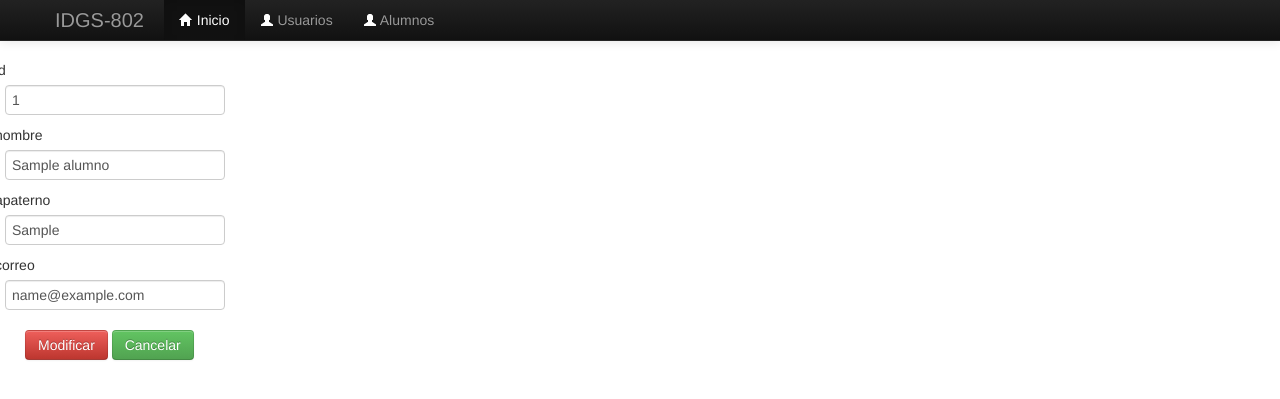
After one commit to IDGS-802-21000036/Flask_BD_IDGS802, a Flask app: page /modificar?id=1 in a window 1280 px wide. The commit adds this page. Shown: the top 399 px of the page. Run offline with Flask 3, Linux system fonts and the light colour scheme; tables that the repository leaves empty hold one stand-in row (values such as "Sample post"); some libraries are stand-ins or nearby versions.

Commit message:
DALG | 29/02/2024 | ABC Completo

```diff
--- a/main.py
+++ b/main.py
@@ -1,4 +1,4 @@
-from flask import Flask, request, render_template, Response
+from flask import Flask, request, render_template, Response, redirect, url_for
 from flask_wtf.csrf import CSRFProtect
 from flask import flash
 from models import db
@@ -56,6 +56,46 @@ def alumnos():
     else:
         return render_template("alumnos.html", form = alumn_form)
 
+@app.route('/eliminar', methods=['GET', 'POST'])
+def eliminar():
+    alumno_form = forms.UsersForm2(request.form)
+    if request.method == "GET":
+        id = request.args.get('id')
+        alumno = db.session.query(Alumnos).filter(Alumnos.id == id).first()
+        alumno_form.id.data = request.args.get('id')
+        alumno_form.nombre.data = alumno.nombre
+        alumno_form.apaterno.data = alumno.apaterno
+        alumno_form.email.data = alumno.email
+    if request.method == "POST":
+        id = alumno_form.id.data
+        alumno=Alumnos.query.get(id)
+        db.session.delete(alumno)
+        db.session.commit()
+        #alumno = Alumnos.query.filter_by(id = alumno_form.id.data).delete()
+        return redirect(url_for('ABCompleto'))
+    return render_template("eliminar.html", form = alumno_form)
+
+@app.route('/modificar', methods=['GET', 'POST'])
+def modificar():
+    alumno_form = forms.UsersForm2(request.form)
+    if request.method == "GET":
+        id = request.args.get('id')
+        alumno = db.session.query(Alumnos).filter(Alumnos.id == id).first()
+        alumno_form.id.data = request.args.get('id')
+        alumno_form.nombre.data = alumno.nombre
+        alumno_form.apaterno.data = alumno.apaterno
+        alumno_form.email.data = alumno.email
+    if request.method == "POST":
+        id = alumno_form.id.data
+        alumno = db.session.query(Alumnos).filter(Alumnos.id == id).first()
+        alumno.nombre = alumno_form.nombre.data
+        alumno.apaterno = alumno_form.apaterno.data
+        alumno.email = alumno_form.email.data
+        db.session.add(alumno)
+        db.session.commit()
+        return redirect(url_for('ABCompleto'))
+    return render_template("modificar.html", form = alumno_form)
+
 if __name__ == "__main__":
     csrf.init_app(app)
     db.init_app(app)
--- a/templates/ABC_Completo.html
+++ b/templates/ABC_Completo.html
@@ -20,8 +20,8 @@
                         <td>{{alumno.nombre}}</td>
                         <td>{{alumno.apaterno}}</td>
                         <td>{{alumno.email}}</td>
-                        <td><a href="eliminar.html?id={{alumno.id}}" class="btn btn-danger">Eliminar</a></td>
-                        <td><a href="modificar.html?id={{alumno.id}}" class="btn btn-warning">Modificar</a></td>
+                        <td><a href="/eliminar?id={{alumno.id}}" class="btn btn-danger">Eliminar</a></td>
+                        <td><a href="/modificar?id={{alumno.id}}" class="btn btn-warning">Modificar</a></td>
                     </tr>
                     {%endfor%}
                 </tbody>
--- /dev/null
+++ b/templates/modificar.html
@@ -0,0 +1,27 @@
+{% extends "layout2.html"%}
+{%from "_macros.html" import render_field%}
+{%block content%}
+        <div class="container">
+                <div class="row">
+                        <form name="modificar" action="/modificar" id="modificar" method="POST" novalidate>
+                                <div class="row control-group">
+                                        <div class="form-group col-xs-12 float-label-form-group controls">
+                                                {{ render_field(form.id, class="form-control") }}
+                                        </div>
+                                        <div class="form-group col-xs-12 float-label-form-group controls">
+                                                {{ render_field(form.nombre, class="form-control") }}
+                                        </div>
+                                        <div class="form-group col-xs-12 float-label-form-group controls">
+                                                {{ render_field(form.apaterno, class="form-control") }}
+                                        </div>
+                                        <div class="form-group col-xs-12 float-label-form-group controls">
+                                                {{ render_field(form.email, class="form-control") }}
+                                        </div>
+                                </div>
+                                <input type="hidden" name="csrf_token" value="{{csrf_token()}}">
+                                <input type="submit" class="btn btn-danger" name="modificar" id="modificar" value="Modificar">
+                                <a href="/ABC_Completo" class="btn btn-success">Cancelar</a>
+                        </form>
+                </div>
+        </div>
+{%endblock%}
```
Also changed, not shown: templates/eliminar.html (added, +27 -0 lines).
